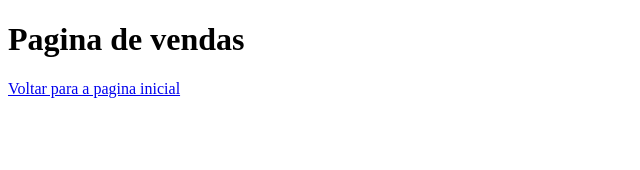
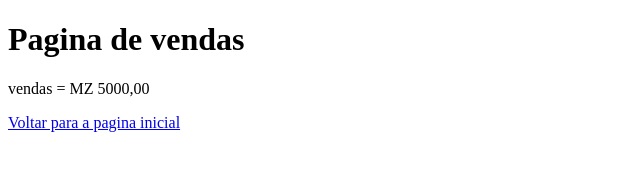
Before and after one commit to arcpinto/aulagithub-, a plain HTML site: page vendas.html in a window 1280 px wide. Shown: the whole page, without its empty margins (0-640 px from the left). Drawn offline with Linux system fonts and the light colour scheme.

Commit message:
Acrecentado valor das vendas

```diff
--- a/vendas.html
+++ b/vendas.html
@@ -8,6 +8,7 @@
 </head>
 <body>
     <h1>Pagina de vendas</h1>
+    <p>vendas = MZ 5000,00</p>
     <a href="index.html">Voltar para a pagina inicial</a>
 </body>
 </html>
```
